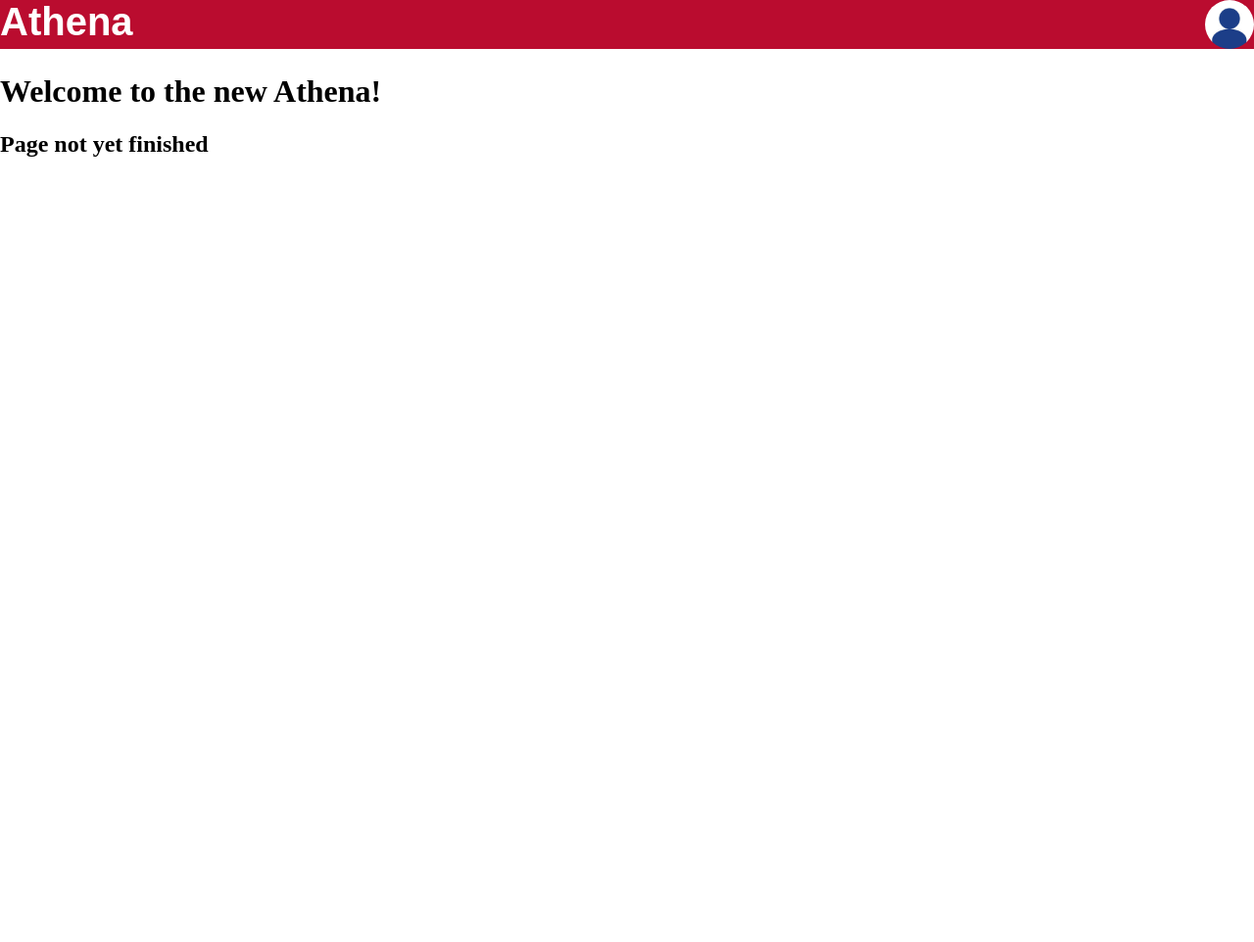
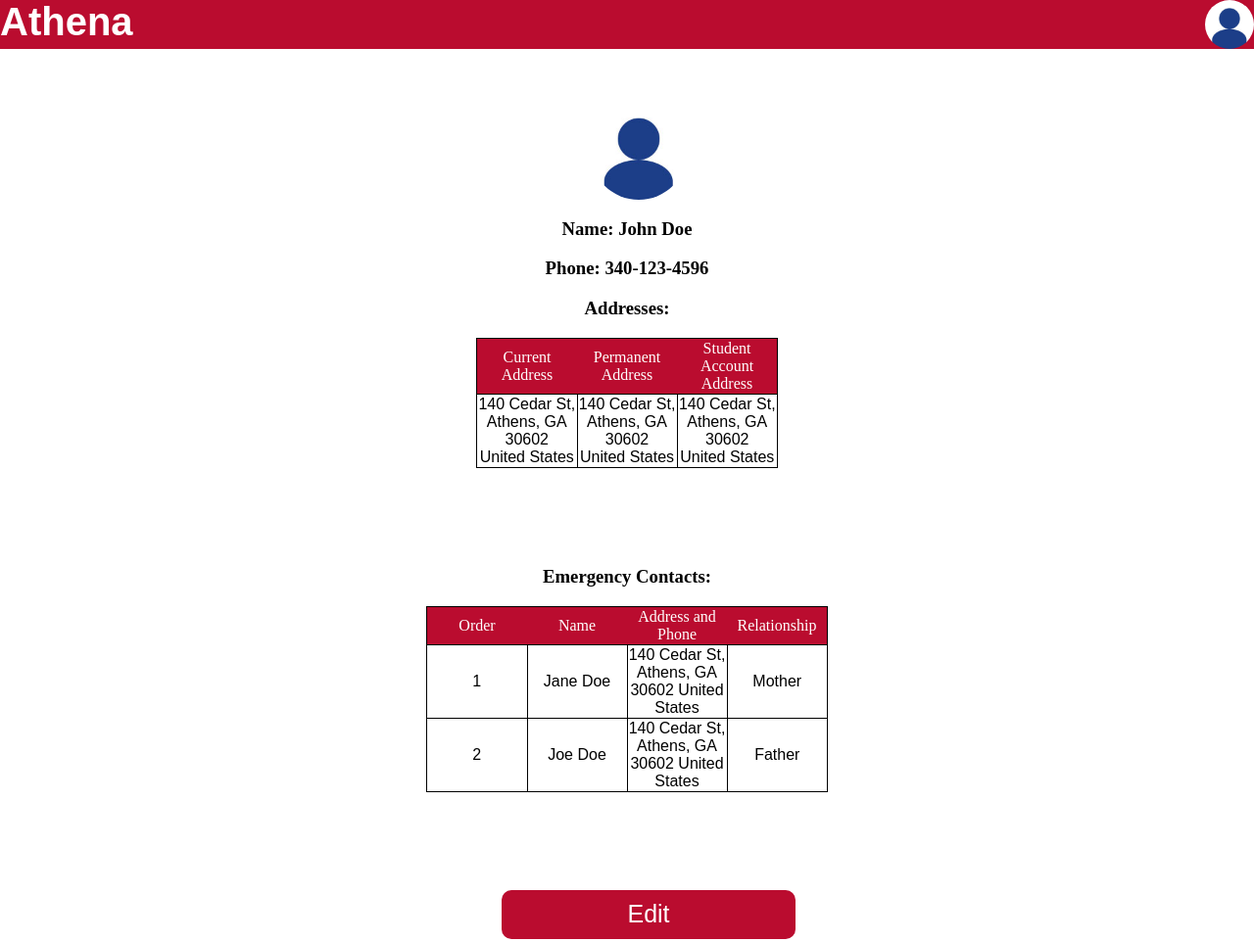
Before and after one commit to MarkBatson/AthenaRedesign, a plain HTML site: page myaccnt.html in a window 1280 px wide. Shown: the whole page at 98% size. Before the commit the page ends 800 px from the top, so only its background shows below. Drawn offline with Linux system fonts and the light colour scheme.

Commit message:
Added to the myaccnt page

```diff
--- a/myaccnt.html
+++ b/myaccnt.html
@@ -13,21 +13,154 @@
 	</div>
 	<div class="drop-menu">
         <ul>
-			<li><a href="myaccnt.html">My Account</li></a>
+          <li><a href="myaccnt.html">My Account</a></li>
           <li>Eggs</li>
           <li>Pineapple</li>
           <li>Ham</li>
-			<li>Logout</li>
+          <li><a href="index.html">Logout</a></li>
         </ul>
       </div>
 
 	<div class="center">
-		<h1 class="welcomeMessage">Welcome to the new Athena!</h1>
+		<div id = "accnt">
+			<div class="stud-icon"></div>
+			<h3><b>Name:</b> John Doe</h3>
+			<h3><b>Phone:</b> <span>340-123-4596</span></h3>
+
+			<h3><b>Addresses:</b> </h3>
+
+			<table>
+				<tr>
+					<th>Current Address</th>
+					<th>Permanent Address</th>
+					<th>Student Account Address</th>
+				</tr>
+				<tr>
+					<td>
+						140 Cedar St, Athens, GA 30602 <br> United States
+					</td>
+					<td>
+						140 Cedar St, Athens, GA 30602 <br> United States
+					</td>
+					<td>
+						140 Cedar St, Athens, GA 30602 <br> United States
+					</td>
+				</tr>
+			</table>
+
+			<h3><b>Emergency Contacts: </b></h3>
+			<table>
+				<tr>
+					<th>Order</th>
+					<th>Name</th>
+					<th>Address and Phone</th>
+					<th>Relationship</th>
+				</tr>
+				<tr>
+					<td>1</td>
+					<td>Jane Doe</td>
+					<td>140 Cedar St, Athens, GA 30602 United States</td>
+					<td>Mother</td>
+				</tr>
+				<tr>
+					<td>2</td>
+					<td>Joe Doe</td>
+					<td>140 Cedar St, Athens, GA 30602 United States</td>
+					<td>Father</td>
+				</tr>
+			</table>
+			<a class="homeButton" onclick="showEdit()">Edit</a>
 		</div>
-	<div class="center">
-		<h2>Page not yet finished</h2>
+		<div id = "edit-accnt">
+			<div class="stud-icon"></div>
+			<h3 onclick="showName()"><b>Name: </b> <input type="text" name="number" value="John Doe" disabled></h3>
+
+			<div id="nameModal" class="modal">
+
+			  <!-- Modal content -->
+			  <div class="modal-content">
+			    <span class="close">&times;</span>
+			    <p>A request to change your name in the University Administrative System must be submitted to the Office of the Registrar. <br>If you need to make changes to your name, you will need to present the appropriate documentation to the Office of the Registrar. <br> Different types of name changes require different types of legal documentation. You must complete, sign and submit the <a href = "http://reg.uga.edu/files/forms/newforms/NameChange.pdf">Change of Name form.</a></p>
+			  </div>
+
+			</div>
+
+			<h3><b>Phone:</b> <input type="text" name="number" value="340-123-4596"></h3>
+
+			<h3><b>Addresses:</b> </h3>
+
+			<table>
+				<tr>
+					<th>Current Address</th>
+					<th>Permanent Address</th>
+					<th>Student Account Address</th>
+				</tr>
+				<tr>
+					<td>
+						<textarea>140 Cedar St, Athens, GA 30602 United States</textarea>
+					</td>
+					<td>
+						<textarea>140 Cedar St, Athens, GA 30602 United States</textarea>
+					</td>
+					<td>
+						<textarea>140 Cedar St, Athens, GA 30602 United States</textarea>
+					</td>
+				</tr>
+			</table>
+
+			<h3><b>Emergency Contacts: </b></h3>
+			<table>
+				<tr>
+					<th>Order</th>
+					<th>Name</th>
+					<th>Address and Phone</th>
+					<th>Relationship</th>
+				</tr>
+				<tr>
+					<td>
+						<select>
+        					<option selected>1</option>
+       					 	<option>2</option>
+     					</select>
+  					</td>
+					<td><input type="text" name="name1" value="Jane Doe"></td>
+					<td><textarea>140 Cedar St, Athens, GA 30602 United States</textarea></td>
+					<td>
+						<select>
+        					<option selected>Mother</option>
+       					 	<option>Father</option>
+       					 	<option>Not Applicable</option>
+       					 	<option>Guardian</option>
+       					 	<option>Other</option>
+     					</select>
+					</td>
+				</tr>
+				<tr>
+					<td>
+						<select>
+        					<option>1</option>
+       					 	<option selected>2</option>
+     					</select>
+					</td>
+					<td><input type="text" name="name2" value="Joe Doe"></td>
+					<td><textarea>140 Cedar St, Athens, GA 30602 United States</textarea></td>
+					<td>
+						<select>
+        					<option>Mother</option>
+       					 	<option selected>Father</option>
+       					 	<option>Not Applicable</option>
+       					 	<option>Guardian</option>
+       					 	<option>Other</option>
+     					</select>
+					</td>
+				</tr>
+			</table>
+			<a class="homeButton" onclick="saveEdit()">Save</a>
+		</div>
+		</div>
 	</div>
 
 </body>
+<script src="script.js"></script>
 <script src="headerscript.js"></script>
 </html>
--- a/style.css
+++ b/style.css
@@ -205,6 +205,62 @@ td {
   background-color: #ff8080;
 }
 
+
+/*My Account Page*/
+.stud-icon{
+  border-radius: 50%;
+  background-color: #333;
+  background-image: url('images/profile_icon.jpg');
+  width: 100px;
+  height: 100px;
+  background-size: contain;
+  top: 50%;
+  left: 47%;
+  position: relative;
+}
+
+.center{
+  margin-top: 50px;
+  text-align: center;
+}
+
+.center table{
+
+}
+
+.center .homeButton {
+  top: 50%;
+  left: 40%;
+  position: relative;
+}
+
+#edit-accnt
+{
+  display: none;
+}
+
+#edit-accnt .modal a
+{
+  color: blue;
+}
+
+#edit-accnt .modal a:hover
+{
+  text-decoration: underline;
+}
+
+input:focus {
+    border: 3px solid #555;
+}
+
+.center table input
+{
+  width: 200px;
+  height: 25px;
+}
+
+
+
 /* Code for Modal display from W3 Schools*/
 .modal {
   display: none; /* Hidden by default */
```
Also changed, not shown: home.html (+2 -2 lines), registration.html (+2 -2 lines), studrecord.html (+2 -2 lines). Lines whose indentation alone changed are shown as unchanged.
